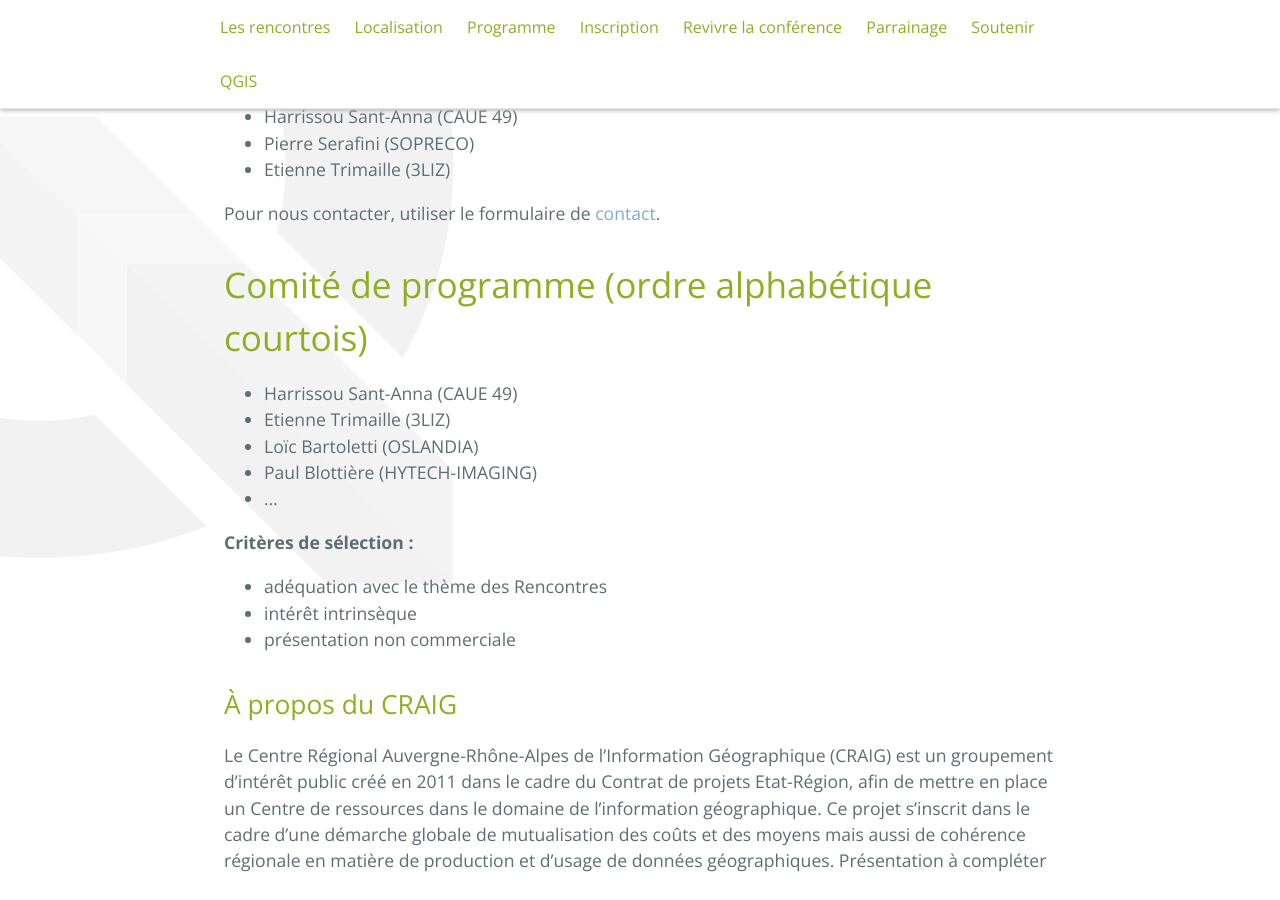
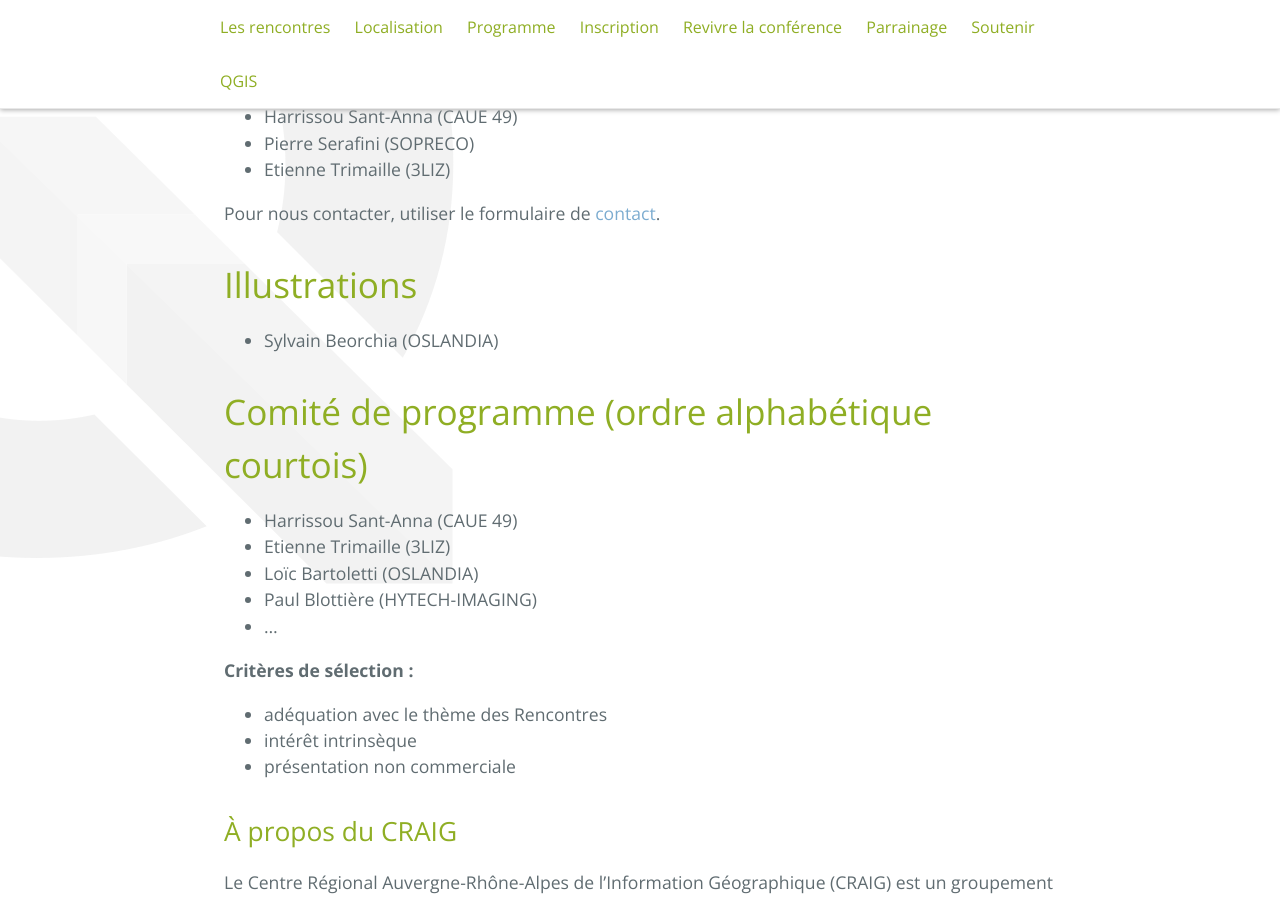
Before and after one commit to OSGeo-fr/QGIS-conf-fr-website, a Jekyll site: the page built from z60_apropos.md, in a window 1280 px wide and 900 px high, scrolled down 715 px. Built offline with Jekyll 4.4.1, drawn with Linux system fonts in a browser that asks for light colours.

Commit message:
Update z60_apropos.md
Ajout Sylvain Beorchia en tant qu'illustrateur

```diff
--- a/z60_apropos.md
+++ b/z60_apropos.md
@@ -19,6 +19,10 @@ menu: footer
 - Etienne Trimaille (3LIZ)
 
 Pour nous contacter, utiliser le formulaire de [contact]({{ site.url }}{{ site.baseurl }}/z40_contact.html).
+
+# Illustrations
+
+- Sylvain  Beorchia (OSLANDIA)
 
 # Comité de programme (ordre alphabétique courtois)
 
```
